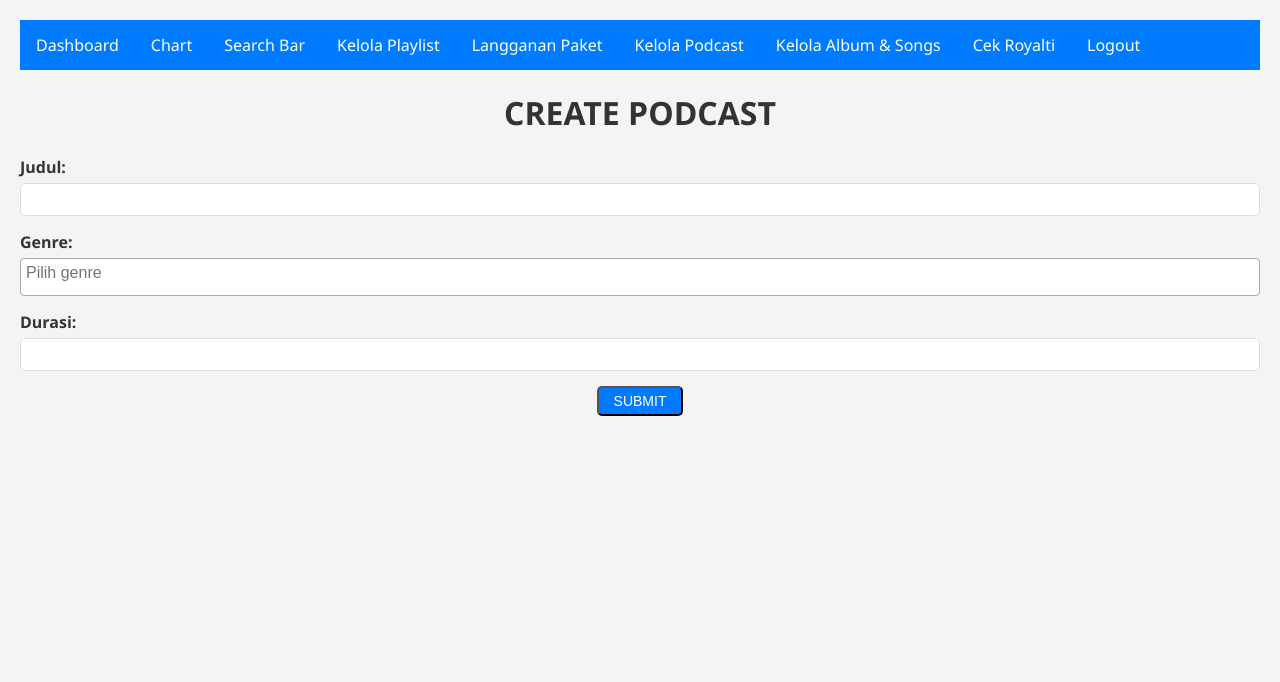
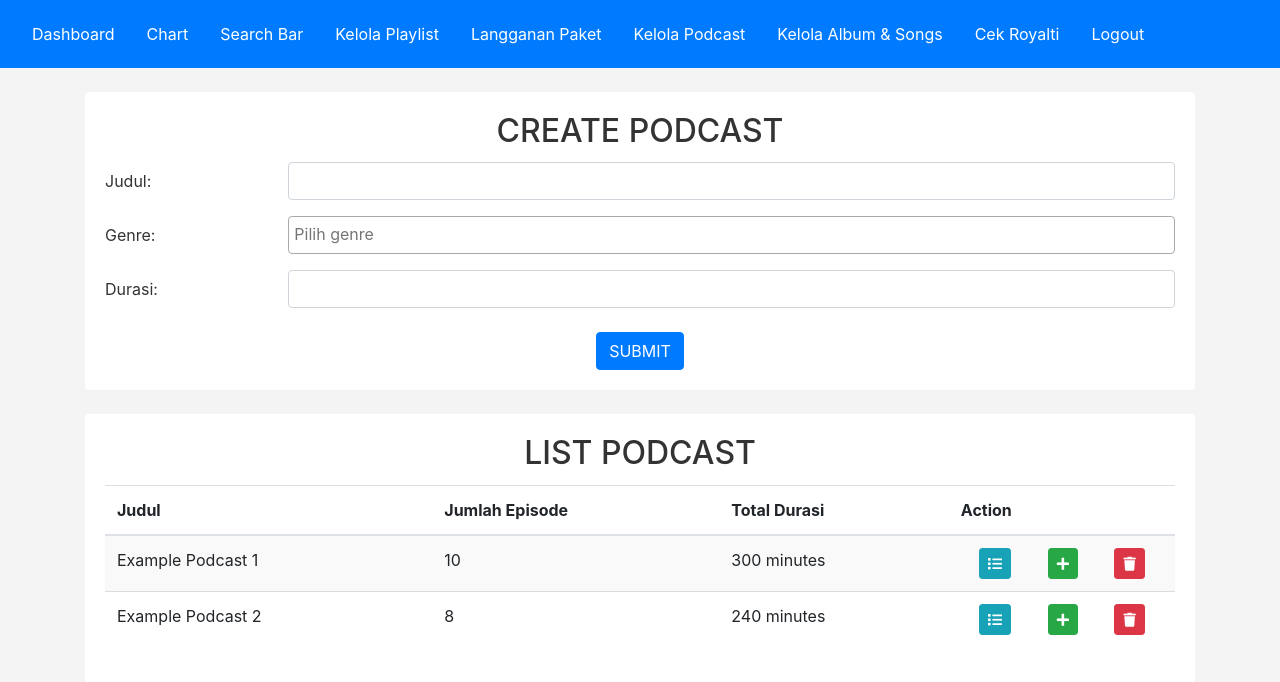
Before and after one commit to Saras355/basdat_proyek_tk, a Django app: template play_podcast/templates/create_podcast.html in a window 1280 px wide. Shown: the top 682 px of the page. Run offline with Django 5.2, Linux system fonts and the light colour scheme; the template is opened without the code that fills it, so the values that code supplies are empty; some libraries are stand-ins or nearby versions.

Commit message:
[REFACTOR] merge create_podcast and list_podcast

```diff
--- a/play_podcast/templates/create_podcast.html
+++ b/play_podcast/templates/create_podcast.html
@@ -3,80 +3,31 @@
 <head>
     <meta charset="UTF-8">
     <meta name="viewport" content="width=device-width, initial-scale=1.0">
-<title>Create Podcast</title>
+    <title>Create and List Podcast</title>
+    <link href="https://stackpath.bootstrapcdn.com/bootstrap/4.5.2/css/bootstrap.min.css" rel="stylesheet">
+    <link href="https://cdnjs.cloudflare.com/ajax/libs/font-awesome/5.15.4/css/all.min.css" rel="stylesheet">
     <link href="https://cdnjs.cloudflare.com/ajax/libs/select2/4.0.13/css/select2.min.css" rel="stylesheet" />
     <style>
         body {
-        font-family: 'Segoe UI', Tahoma, Geneva, Verdana, sans-serif;
             background-color: #f4f4f4;
             color: #333;
-        margin: 0;
-        padding: 20px;
         }
-    .center-text {
-        text-align: center;
-    }
-    .button {
-        display: inline-block;
-        padding: 5px 15px;
-        text-align: center;
-        text-decoration: none;
-        color: #ffffff;
-        background-color: #007bff;
-        border-radius: 5px;
-        font-size: 14px;
-        cursor: pointer;
-        transition: background-color 0.3s;
-    }
-    .button:hover {
-        background-color: #0056b3;
-    }
-    .center-btn {
-        display: flex;
-        justify-content: center;
-    }
-    .form-group {
-        margin-bottom: 15px;
-    }
-    .form-group > label {
-        display: block;
-        font-weight: bold;
-        margin-bottom: 5px;
-    }
-    input[type="text"],
-    select {
-        width: 100%;
-        padding: 8px;
-        border-radius: 5px;
-        border: 1px solid #ddd;
-        box-sizing: border-box;
-    }
-    .select2-container .select2-selection--multiple {
-        min-height: 38px;
+        .card {
+            background-color: #fff;
+            border: none;
         }
         .navbar {
             background-color: #007bff;
             overflow: hidden;
         }
-
         .navbar ul {
             list-style-type: none;
             margin: 0;
             padding: 0;
         }
-
         .navbar li {
             float: left;
         }
-
-    .container {
-        position: absolute;
-        top: 50%;
-        left: 50%;
-        transform: translate(-50%, -50%);
-        text-align: center;
-    }
-
         .navbar li a {
             display: block;
             color: white;
@@ -84,13 +35,32 @@
             padding: 14px 16px;
             text-decoration: none;
         }
-
         .navbar li a:hover {
             background-color: #0056b3;
         }
+        .select2-container .select2-selection--multiple {
+            min-height: 38px;
+        }
+        .table-striped tbody tr:nth-of-type(odd) {
+            background-color: #f9f9f9;
+        }
+        .table-striped tbody tr:nth-of-type(even) {
+            background-color: #fff;
+        }
+        .table th, .table td {
+            border-top: 1px solid #ddd;
+        }
+        .btn-primary {
+            background-color: #007bff;
+            border-color: #007bff;
+        }
+        .btn-primary:hover {
+            background-color: #0056b3;
+            border-color: #0056b3;
+        }
     </style>
 </head>
-
+<body>
     <nav class="navbar">
         <ul>
             <li><a href="#">Dashboard</a></li>
@@ -105,17 +75,21 @@
         </ul>
     </nav>
 
-<body>
-    <h1 class="center-text"><b>CREATE PODCAST</b></h1>
-
-    <form action="/submit" method="post">
-        <div class="form-group">
-            <label for="title">Judul:</label>
-            <input type="text" id="title" name="title" required>
+    <div class="container mt-4">
+        <div class="card mb-4">
+            <div class="card-body">
+                <h2 class="card-title text-center">CREATE PODCAST</h2>
+                <form method="POST" action="/submit">
+                    <div class="form-group row">
+                        <label for="title" class="col-form-label col-sm-2">Judul:</label>
+                        <div class="col-sm-10">
+                            <input type="text" class="form-control" id="title" name="title" required>
                         </div>
-        <div class="form-group">
-            <label for="genre">Genre:</label>
-            <select id="genre" name="genre[]" class="select2" multiple="multiple" required>
+                    </div>
+                    <div class="form-group row">
+                        <label for="genre" class="col-form-label col-sm-2">Genre:</label>
+                        <div class="col-sm-10">
+                            <select id="genre" name="genre[]" class="select2 form-control" multiple="multiple" required>
                                 <option value="horor">Horor</option>
                                 <option value="entertainment">Hiburan</option>
                                 <option value="lifestyle">Gaya Hidup</option>
@@ -123,18 +97,69 @@
                                 <option value="sports">Olahraga</option>
                             </select>
                         </div>
-        <div class="form-group">
-            <label for="duration">Durasi:</label>
-            <input type="text" id="duration" name="duration" required>
+                    </div>
+                    <div class="form-group row">
+                        <label for="duration" class="col-form-label col-sm-2">Durasi:</label>
+                        <div class="col-sm-10">
+                            <input type="text" class="form-control" id="duration" name="duration" required>
+                        </div>
+                    </div>
+                    <div class="d-flex justify-content-center">
+                        <button type="submit" class="btn btn-primary mt-2">SUBMIT</button>
+                    </div>
+                </form>
+            </div>
         </div>
 
-        <div class="center-btn">
-            <button type="submit" class="button">SUBMIT</button>
+        <div class="card mb-4">
+            <div class="card-body">
+                <h2 class="card-title text-center">LIST PODCAST</h2>
+                <table class="table table-striped">
+                    <thead>
+                        <tr>
+                            <th>Judul</th>
+                            <th>Jumlah Episode</th>
+                            <th>Total Durasi</th>
+                            <th>Action</th>
+                        </tr>
+                    </thead>
+                    <tbody>
+                        <!-- Example static rows, replace with dynamic rows from backend -->
+                        <tr>
+                            <td>Example Podcast 1</td>
+                            <td>10</td>
+                            <td>300 minutes</td>
+                            <td>
+                                <div class="d-flex justify-content-around">
+                                    <a href="#" class="btn btn-info btn-sm"><i class="fas fa-list"></i></a>
+                                    <a href="#" class="btn btn-success btn-sm"><i class="fas fa-plus"></i></a>
+                                    <a href="#" class="btn btn-danger btn-sm"><i class="fas fa-trash"></i></a>
                                 </div>
-    </form>
+                            </td>
+                        </tr>
+                        <tr>
+                            <td>Example Podcast 2</td>
+                            <td>8</td>
+                            <td>240 minutes</td>
+                            <td>
+                                <div class="d-flex justify-content-around">
+                                    <a href="#" class="btn btn-info btn-sm"><i class="fas fa-list"></i></a>
+                                    <a href="#" class="btn btn-success btn-sm"><i class="fas fa-plus"></i></a>
+                                    <a href="#" class="btn btn-danger btn-sm"><i class="fas fa-trash"></i></a>
+                                </div>
+                            </td>
+                        </tr>
+                        <!-- End of example rows -->
+                    </tbody>
+                </table>
+            </div>
+        </div>
+    </div>
 
-<script src="https://cdnjs.cloudflare.com/ajax/libs/jquery/3.5.1/jquery.min.js"></script>
+    <script src="https://code.jquery.com/jquery-3.5.1.min.js"></script>
     <script src="https://cdnjs.cloudflare.com/ajax/libs/select2/4.0.13/js/select2.min.js"></script>
+    <script src="https://cdn.jsdelivr.net/npm/@popperjs/core@2.5.2/dist/umd/popper.min.js"></script>
+    <script src="https://stackpath.bootstrapcdn.com/bootstrap/4.5.2/js/bootstrap.min.js"></script>
     <script>
         $(document).ready(function() {
             $('.select2').select2({
```
Also changed, not shown: play_podcast/templates/list_podcast.html (deleted, +0 -157 lines). Lines whose indentation alone changed are shown as unchanged.
